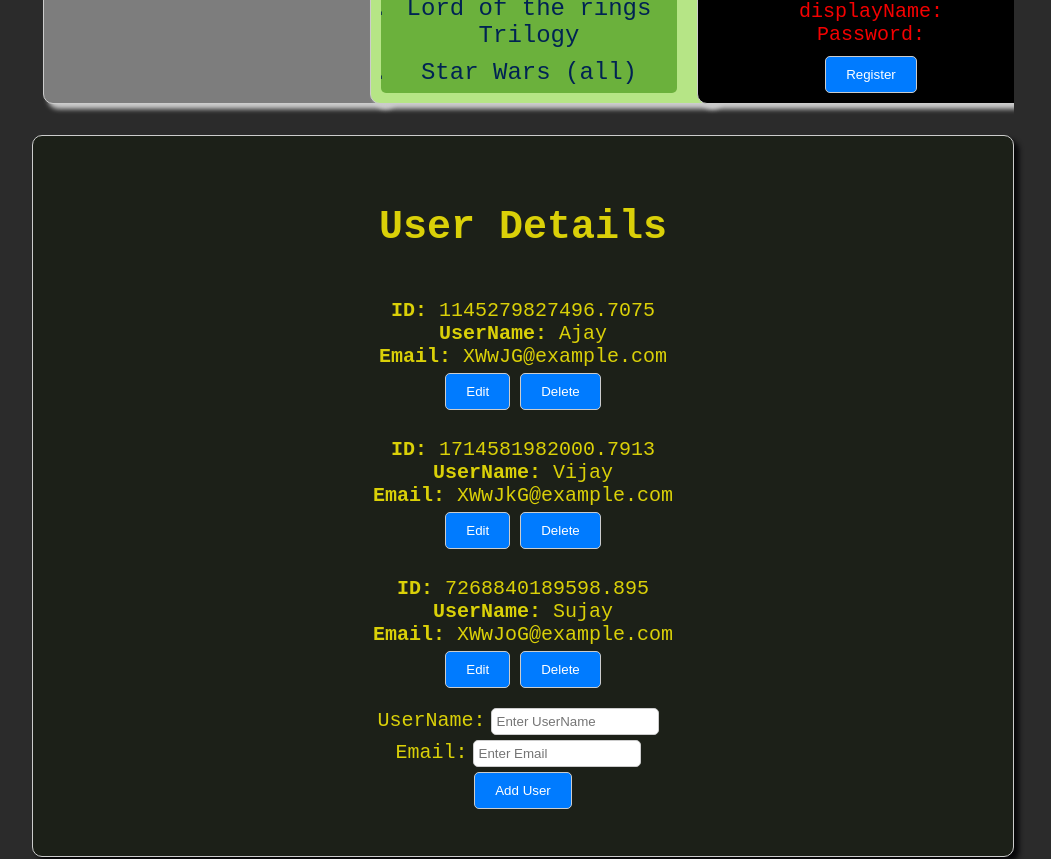
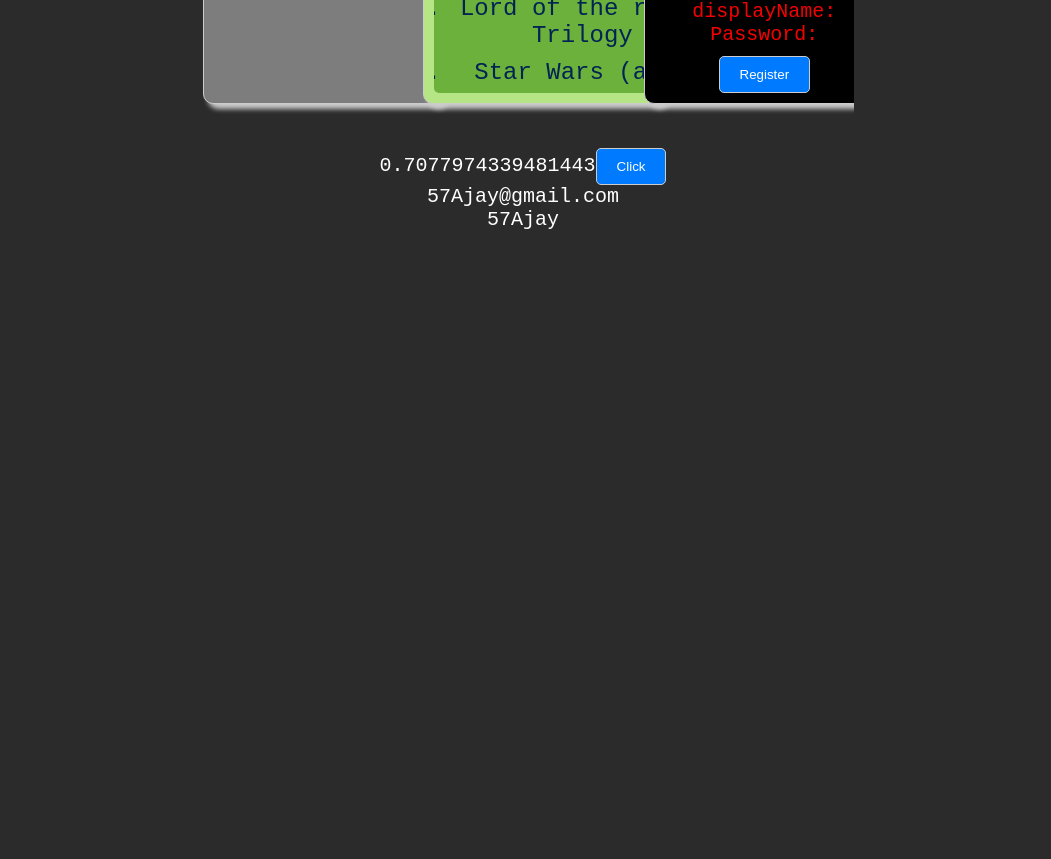
Before and after one commit to 57Ajay/AllReact, a React (Vite) app: page / in a window 1280 px wide. Shown: the part 1200-2059 px from the top of the page, without its empty margins (105-1156 px from the left). After the commit the page ends 1451 px from the top, so only its background shows below. Built offline with nearby package versions, Linux system fonts and the light colour scheme; no server answers.

Commit message:
Setting up User-Details route

```diff
--- a/src/App.jsx
+++ b/src/App.jsx
@@ -1,4 +1,4 @@
-import { Fragment } from "react";
+import  { Fragment } from "react";
 import UserProfile from "./components/UserProfile/UserProfile";
 import './App.css';
 import Box from "./components/Box/Box";
@@ -6,13 +6,13 @@ import UserFavoriteMovies from "./components/UserMovies/UserFavoriteMovies";
 import LoginForm from "./components/Forms/LoginForm";
 import DisplaySize from "./components/DisplaySize/DisplaySize";
 import RegisterForm from "./components/Forms/RegisterForm";
-import UserDetailsRenderer from "./components/UserDetails/UserDetailsRenderer";
 import UseEffectHook from "./components/hooks/UseEffectHook";
 import Requests from "./components/hooks/Requests";
 import CustomHook from "./components/CustomHooks/CustomHook";
 import useDocumentClicks from "../src/utils/hooks/useDocumentClicks"
 import PostContext from "./API/contexts/PostContext";
 import useFetchUser from "./components/CustomHooks/useFetchUser";
+import { Outlet } from "react-router-dom";
 const App =()=>{
   useDocumentClicks()
   const {user, loading, error} = useFetchUser(1);
@@ -39,9 +39,8 @@ const App =()=>{
         <RegisterForm />
         </Box>
       </Box>
-      <Box className="user-details">
-        <UserDetailsRenderer />
-      </Box>
+
+      <Outlet />
       <br />
       <PostContext />
     </Fragment>
--- a/src/main.jsx
+++ b/src/main.jsx
@@ -2,14 +2,22 @@ import React from 'react'
 import ReactDOM from 'react-dom/client'
 import App from './App.jsx'
 import { createBrowserRouter, RouterProvider } from 'react-router-dom'
-
+import Box from './components/Box/Box.jsx'
+import UserDetailsRenderer from './components/UserDetails/UserDetailsRenderer.jsx'
 const router = createBrowserRouter([
   {
     path: '/',
     element: <App />,
+    children: [{
+      path: 'user-details',
+      element:
+      <Box className="user-details">
+        <UserDetailsRenderer />
+      </Box>
+  }]
   },
+]);
 
-]);
 ReactDOM.createRoot(document.getElementById('root')).render(
   <React.StrictMode>
     <RouterProvider router={router}/>
```
